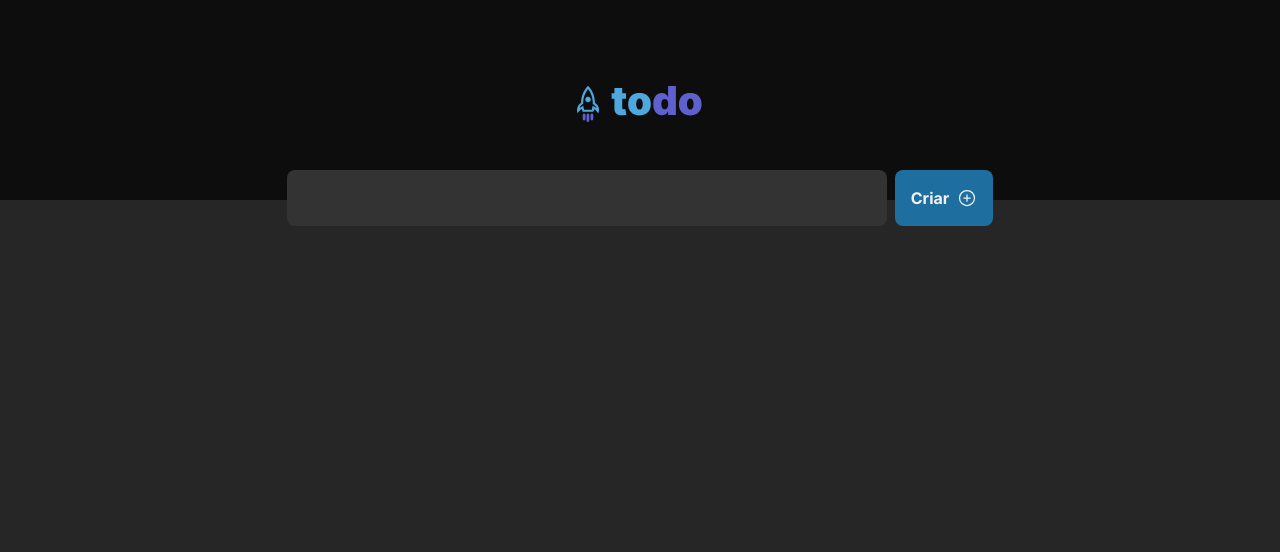
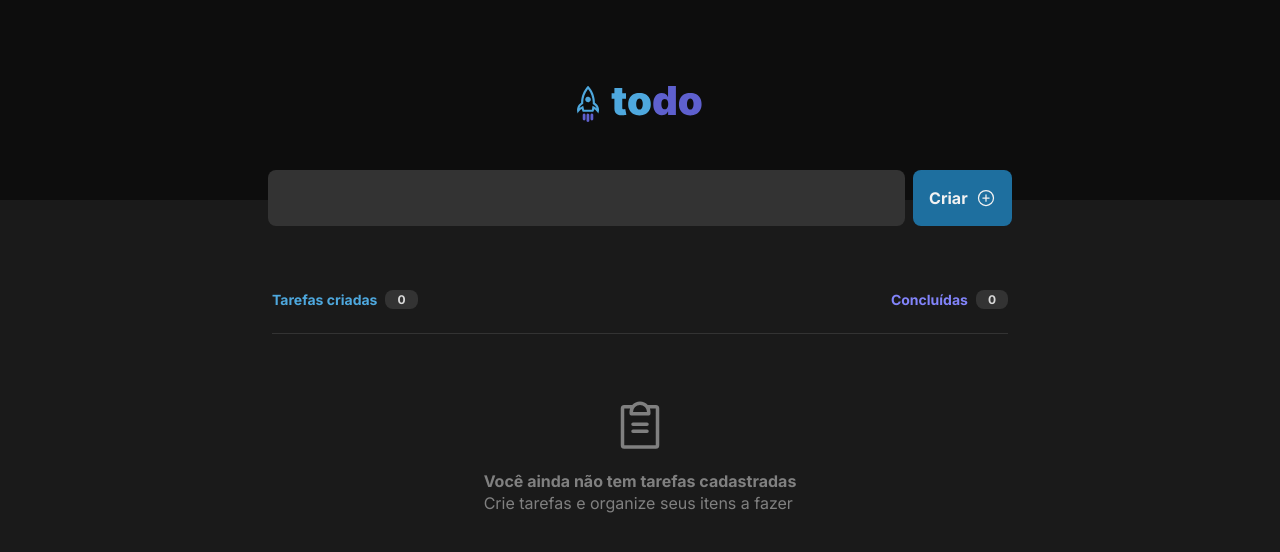
Before and after one commit to jessica-guedes/todo-list-ignite, a React (Vite) app: page / in a window 1280 px wide. Shown: the top 552 px of the page. Built offline with nearby package versions, Linux system fonts and the light colour scheme.

Commit message:
layout sem tarefas finalizado

```diff
--- a/src/App.tsx
+++ b/src/App.tsx
@@ -1,10 +1,12 @@
 import { Header } from './components/Header'
+import { Tasks } from './components/Tasks'
 import './global.css'
 
 function App() {
   return (
     <div>
       <Header />
+      <Tasks />
     </div>
   )
 }
--- a/src/components/Header.module.css
+++ b/src/components/Header.module.css
@@ -20,7 +20,7 @@
 .form input {
   background: var(--gray-400);
   height: 3.5rem;
-  width: 37.5rem;
+  width: 39.8rem;
   padding: 1rem;
   border-radius: 8px;
   border: 0;
--- /dev/null
+++ b/src/components/Tasks.module.css
@@ -0,0 +1,49 @@
+.tasks {
+  margin: 4rem auto;
+  width: 46rem;
+}
+
+.tasks header {
+  display: flex;
+  justify-content: space-between;
+  border-bottom: 1px solid var(--gray-400);
+  padding-bottom: 1.5rem;
+}
+
+.tasks > header span {
+  background: var(--gray-400);
+  font-size: 0.75rem;
+  font-weight: 700;
+  color: var(--gray-200);
+  border-radius: 8px;
+  padding: 0.12rem 0.75rem;
+}
+
+.tasks .completedTasks, .listTasks {
+  display: flex;
+  align-items: center;
+  gap: 0.5rem;
+}
+
+.tasks .listTasks strong {
+  color: var(--blue-light);
+  font-size: 0.875rem;
+  font-weight: 700;
+}
+
+.tasks .completedTasks strong {
+  color: var(--purple);
+  font-size: 0.875rem;
+  font-weight: 700;
+}
+
+
+.emptyTasks{
+  display: flex;
+  flex-direction: column;
+  align-items: center;
+  gap: 1rem;
+  color: var(--gray-300);
+  line-height: 1.4;
+  padding-top: 4rem;
+}
--- /dev/null
+++ b/src/components/Tasks.tsx
@@ -0,0 +1,29 @@
+import { ClipboardText } from '@phosphor-icons/react';
+import styles from './Tasks.module.css';
+
+export function Tasks(){
+  return(
+    <div className={styles.tasks}>
+      <header>
+        <div className={styles.listTasks}>
+          <strong>Tarefas criadas</strong>
+          <span>0</span>
+        </div>
+
+        <div className={styles.completedTasks}>
+          <strong>Concluídas</strong>
+          <span>0</span>
+        </div>
+      </header>
+
+      <div className={styles.emptyTasks}>
+          <ClipboardText size={56}/>
+          <div>
+            <strong>Você ainda não tem tarefas cadastradas</strong>
+            <p>Crie tarefas e organize seus itens a fazer</p>
+          </div>
+      </div>
+
+    </div>
+  )
+}
--- a/src/global.css
+++ b/src/global.css
@@ -1,8 +1,10 @@
 :root {
   --gray-700: #0D0D0D;
+  --gray-600: #1A1A1A;
   --gray-500: #262626;
   --gray-400: #333333;
   --gray-300: #808080;
+  --gray-200: #D9D9D9;
   --gray-100: #F2F2F2;
   --blue-light: #4EA8DE;
   --blue-dark: #1E6F9F;
@@ -16,7 +18,7 @@
 }
 
 body {
-  background: var(--gray-500);
+  background: var(--gray-600);
   -webkit-font-smoothing: antialiased;
 }
 
```
